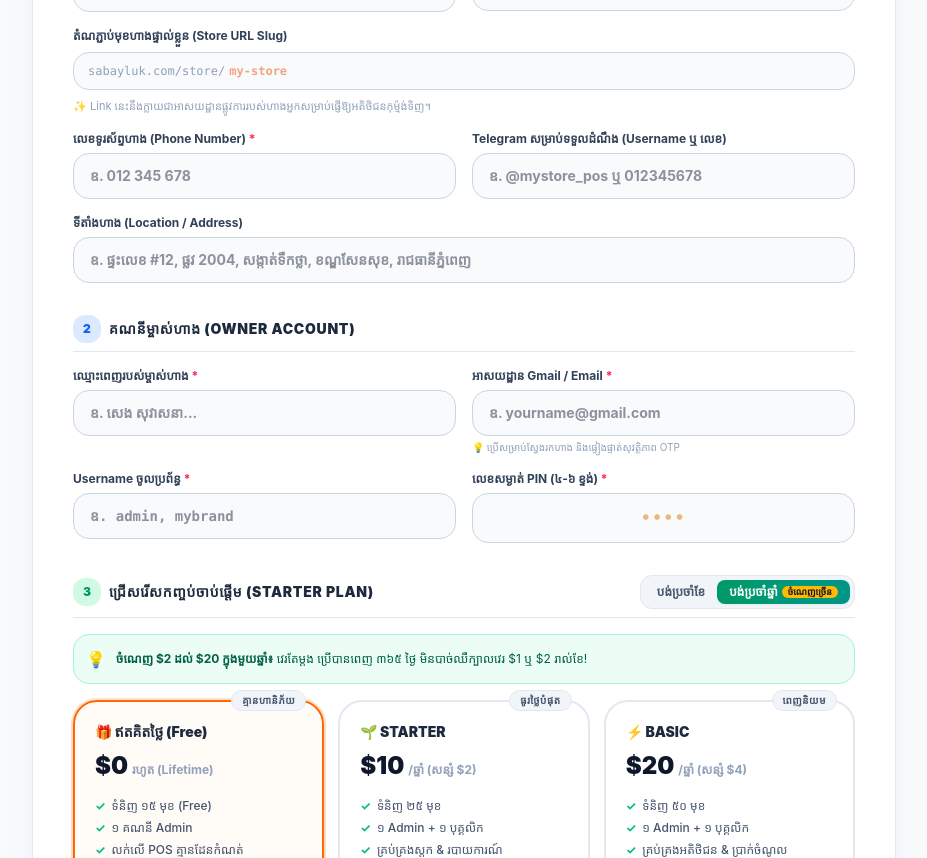
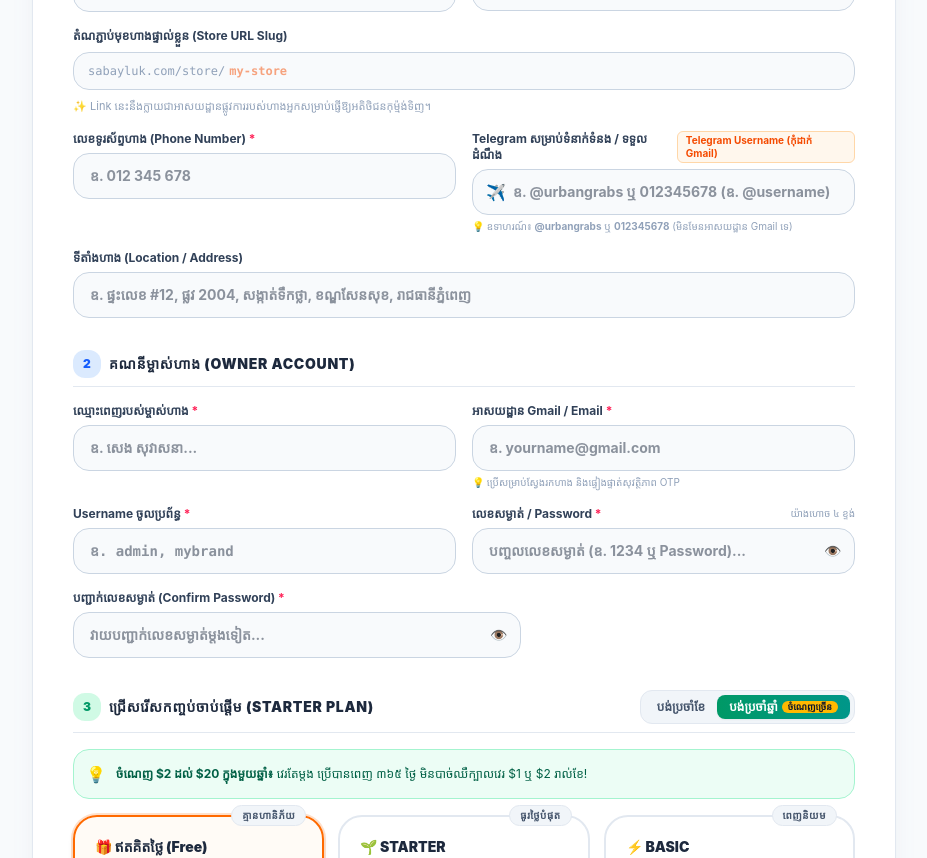
Before and after one commit to sabayluk/sabay-luk, a Next.js app: page /register in a window 1280 px wide. Shown: the part 420-1278 px from the top of the page, without its empty margins (176-1103 px from the left). Built offline with nearby package versions, Linux system fonts and the light colour scheme; no server answers; the database is empty.

Commit message:
feat(register): modernize password with reveal toggle and confirm field, clarify telegram username with live email warning

```diff
--- a/app/register/page.js
+++ b/app/register/page.js
@@ -29,6 +29,8 @@ function RegisterStoreForm() {
   const [ownerEmail, setOwnerEmail] = useState('');
   const [ownerUsername, setOwnerUsername] = useState('');
   const [pin, setPin] = useState('');
+  const [confirmPin, setConfirmPin] = useState('');
+  const [showPassword, setShowPassword] = useState(false);
   const [selectedPlan, setSelectedPlan] = useState('FREE');
   const [billingCycle, setBillingCycle] = useState('yearly'); // 'yearly' or 'monthly'
 
@@ -171,8 +173,17 @@ function RegisterStoreForm() {
       setErrorMsg('សូមកំណត់ Username សម្រាប់ចូលប្រើ!');
       return;
     }
+    // ត្រួតពិនិត្យ Telegram កុំឱ្យច្រឡំដាក់ Gmail
+    if (telegram.trim().includes('@') && telegram.trim().includes('.') && (telegram.toLowerCase().endsWith('.com') || telegram.toLowerCase().includes('@gmail'))) {
+      setErrorMsg('ប្រអប់ Telegram សូមបញ្ចូល Telegram Username (ឧ. @my_store) ឬលេខទូរស័ព្ទ Telegram មិនមែនជា Gmail ឡើយ!');
+      return;
+    }
     if (!pin.trim() || pin.length < 4) {
-      setErrorMsg('លេខសម្ងាត់ PIN ត្រូវមានយ៉ាងតិច ៤ ខ្ទង់!');
+      setErrorMsg('លេខសម្ងាត់ត្រូវមានយ៉ាងតិច ៤ ខ្ទង់ឡើងទៅ!');
+      return;
+    }
+    if (confirmPin && pin.trim() !== confirmPin.trim()) {
+      setErrorMsg('ការបញ្ជាក់លេខសម្ងាត់មិនត្រូវគ្នាទេ! សូមវាយលេខសម្ងាត់ឱ្យដូចគ្នា។');
       return;
     }
 
@@ -536,6 +547,7 @@ function RegisterStoreForm() {
                   setOwnerEmail('');
                   setPhone('');
                   setPin('');
+                  setConfirmPin('');
                   setPaymentSlipFile(null);
                   setPaymentSlipPreview(null);
                 }}
@@ -687,16 +699,33 @@ function RegisterStoreForm() {
                 </div>
 
                 <div>
-                  <label className="block text-xs font-bold text-slate-700 mb-1.5">
-                    Telegram សម្រាប់ទទួលដំណឹង (Username ឬ លេខ)
+                  <label className="block text-xs font-bold text-slate-700 mb-1.5 flex items-center justify-between">
+                    <span>Telegram សម្រាប់ទំនាក់ទំនង / ទទួលដំណឹង</span>
+                    <span className="text-[10px] text-orange-600 font-bold bg-orange-50 px-2 py-0.5 rounded-md border border-orange-200">
+                      Telegram Username (កុំដាក់ Gmail)
+                    </span>
                   </label>
+                  <div className="relative">
+                    <span className="absolute left-3.5 top-1/2 -translate-y-1/2 text-base select-none">✈️</span>
                     <input
                       type="text"
                       value={telegram}
                       onChange={(e) => setTelegram(e.target.value)}
-                    placeholder="ឧ. @mystore_pos ឬ 012345678"
-                    className="w-full bg-slate-50 hover:bg-white focus:bg-white border border-slate-300 focus:border-[#ff6a00] rounded-2xl px-4 py-3 text-sm font-bold text-slate-800 outline-none transition"
+                      placeholder="ឧ. @urbangrabs ឬ 012345678 (ឧ. @username)"
+                      className={`w-full bg-slate-50 hover:bg-white focus:bg-white border ${
+                        telegram.includes('@') && telegram.includes('.') && telegram.toLowerCase().endsWith('.com') ? 'border-rose-400 bg-rose-50/30' : 'border-slate-300'
+                      } focus:border-[#ff6a00] rounded-2xl pl-10 pr-4 py-3 text-sm font-bold text-slate-800 outline-none transition`}
                     />
+                  </div>
+                  {telegram.includes('@') && telegram.includes('.') && (telegram.toLowerCase().endsWith('.com') || telegram.toLowerCase().includes('@gmail')) ? (
+                    <p className="text-[11px] text-rose-600 font-bold mt-1.5 flex items-center gap-1">
+                      <span>⚠️</span> សូមកុំដាក់ Gmail/Email នៅទីនេះ! សូមបញ្ចូល Telegram Username (ឧ. @urbangrabs) ឬលេខទូរស័ព្ទ Telegram។
+                    </p>
+                  ) : (
+                    <p className="text-[10px] text-slate-400 mt-1">
+                      💡 ឧទាហរណ៍៖ <strong>@urbangrabs</strong> ឬ <strong>012345678</strong> (មិនមែនអាសយដ្ឋាន Gmail ទេ)
+                    </p>
+                  )}
                 </div>
               </div>
 
@@ -767,19 +796,62 @@ function RegisterStoreForm() {
                   />
                 </div>
 
+                {/* ⭐️ Standard Modern Password Input (ជំនាន់ចុងក្រោយ) ⭐️ */}
                 <div>
-                  <label className="block text-xs font-bold text-slate-700 mb-1.5">
-                    លេខសម្ងាត់ PIN (៤-៦ ខ្ទង់) <span className="text-rose-500">*</span>
+                  <label className="block text-xs font-bold text-slate-700 mb-1.5 flex items-center justify-between">
+                    <span>លេខសម្ងាត់ / Password <span className="text-rose-500">*</span></span>
+                    <span className="text-[10px] text-slate-400 font-normal">យ៉ាងហោច ៤ ខ្ទង់</span>
                   </label>
+                  <div className="relative">
                     <input
-                    type="password"
-                    maxLength={6}
+                      type={showPassword ? 'text' : 'password'}
                       required
+                      minLength={4}
                       value={pin}
-                    onChange={(e) => setPin(e.target.value.replace(/\D/g, ''))}
-                    placeholder="••••"
-                    className="w-full bg-slate-50 hover:bg-white focus:bg-white border border-slate-300 focus:border-blue-500 rounded-2xl px-4 py-3 text-base font-mono font-black text-center tracking-widest text-amber-600 outline-none transition"
+                      onChange={(e) => setPin(e.target.value)}
+                      placeholder="បញ្ចូលលេខសម្ងាត់ (ឧ. 1234 ឬ Password)..."
+                      className="w-full bg-slate-50 hover:bg-white focus:bg-white border border-slate-300 focus:border-blue-500 rounded-2xl pl-4 pr-11 py-3 text-sm font-bold text-slate-800 outline-none transition"
                     />
+                    <button
+                      type="button"
+                      onClick={() => setShowPassword(!showPassword)}
+                      className="absolute right-3.5 top-1/2 -translate-y-1/2 text-slate-400 hover:text-slate-600 text-sm cursor-pointer select-none"
+                    >
+                      {showPassword ? '🙈' : '👁️'}
+                    </button>
+                  </div>
+                </div>
+
+                {/* ⭐️ Confirm Password ⭐️ */}
+                <div className="sm:col-span-2">
+                  <label className="block text-xs font-bold text-slate-700 mb-1.5 flex items-center justify-between">
+                    <span>បញ្ជាក់លេខសម្ងាត់ (Confirm Password) <span className="text-rose-500">*</span></span>
+                    {confirmPin && (
+                      <span className={`text-[10px] font-bold ${pin === confirmPin ? 'text-emerald-600' : 'text-rose-500'}`}>
+                        {pin === confirmPin ? '✓ ត្រូវគ្នា' : '✕ មិនទាន់ត្រូវគ្នា'}
+                      </span>
+                    )}
+                  </label>
+                  <div className="relative max-w-md">
+                    <input
+                      type={showPassword ? 'text' : 'password'}
+                      required
+                      minLength={4}
+                      value={confirmPin}
+                      onChange={(e) => setConfirmPin(e.target.value)}
+                      placeholder="វាយបញ្ជាក់លេខសម្ងាត់ម្តងទៀត..."
+                      className={`w-full bg-slate-50 hover:bg-white focus:bg-white border ${
+                        confirmPin && pin !== confirmPin ? 'border-rose-400 bg-rose-50/20' : confirmPin && pin === confirmPin ? 'border-emerald-400' : 'border-slate-300'
+                      } focus:border-blue-500 rounded-2xl pl-4 pr-11 py-3 text-sm font-bold text-slate-800 outline-none transition`}
+                    />
+                    <button
+                      type="button"
+                      onClick={() => setShowPassword(!showPassword)}
+                      className="absolute right-3.5 top-1/2 -translate-y-1/2 text-slate-400 hover:text-slate-600 text-sm cursor-pointer select-none"
+                    >
+                      {showPassword ? '🙈' : '👁️'}
+                    </button>
+                  </div>
                 </div>
               </div>
             </div>
```
Also changed, not shown: lib/stores.js, ណែនាំ1.txt. Lines whose indentation alone changed are shown as unchanged.
